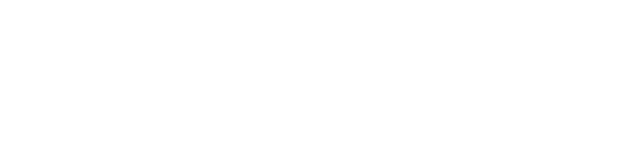
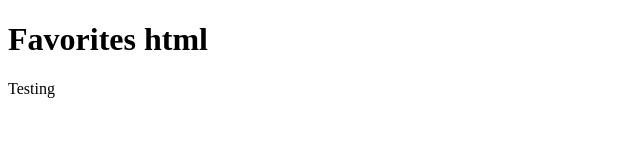
Before and after one commit to glf30/favorites-html, a plain HTML site: page index.html in a window 1280 px wide. Shown: the whole page, without its empty margins (0-640 px from the left). Drawn offline with Linux system fonts and the light colour scheme.

Commit message:
update html file

```diff
--- a/index.html
+++ b/index.html
@@ -8,5 +8,10 @@
 </head>
 <body>
 
+    <h1>Favorites html</h1>
+
+
+    <div>Testing</div>
+
 </body>
 </html>
```
